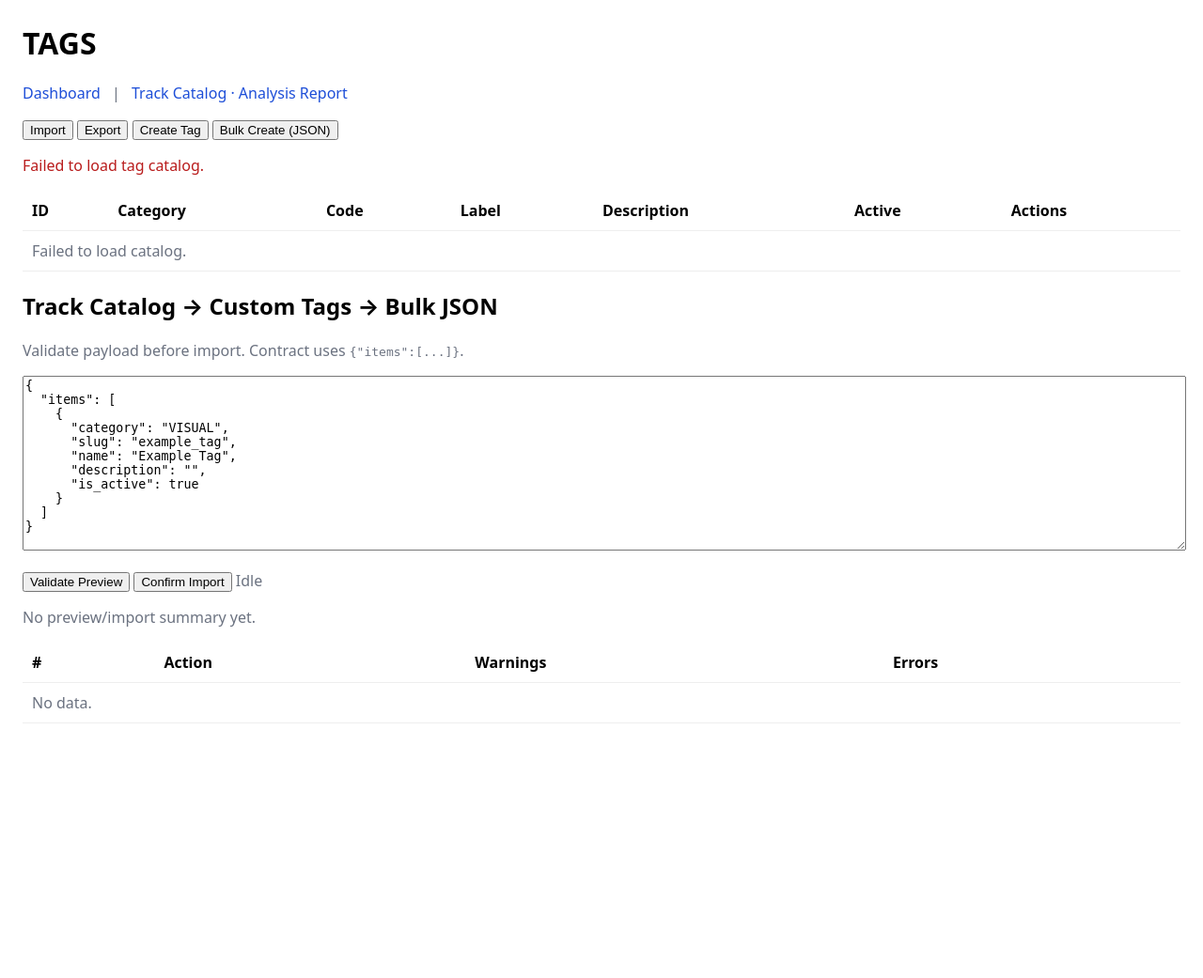
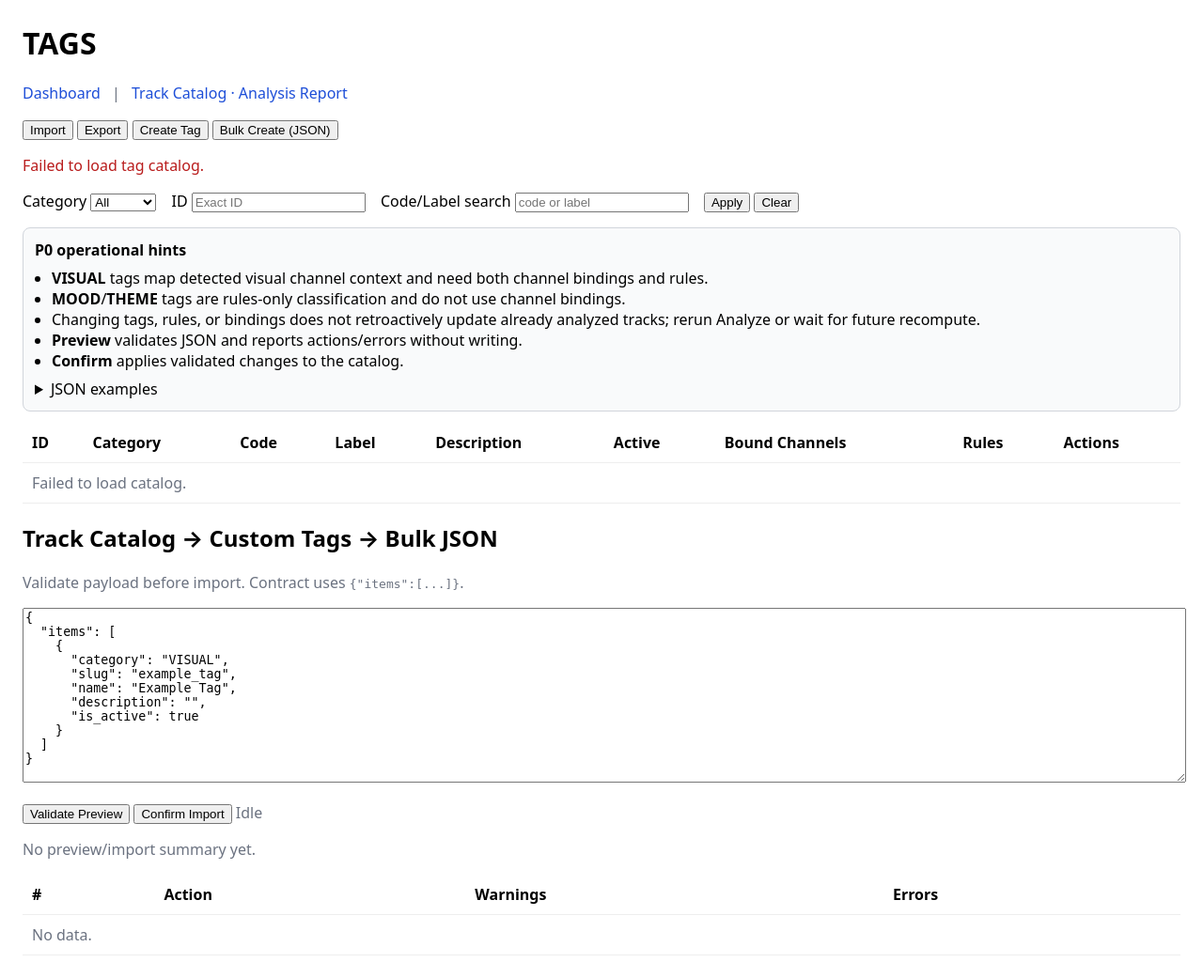
Before and after one commit to MindDevastation/factory-vm, a FastAPI app: template services/factory_api/templates/tags.html in a window 1280 px wide. Shown: the whole page at 94% size. Before the commit the page ends 770 px from the top, so only its background shows below. Run offline with FastAPI, Linux system fonts and the light colour scheme; the template is opened without the code that fills it, so the values that code supplies are empty.

Commit message:
Upgrade custom tags page table with filters and operational hints

```diff
--- a/services/factory_api/templates/tags.html
+++ b/services/factory_api/templates/tags.html
@@ -15,6 +15,57 @@
 </p>
 <p class="muted" id="tags-note">Loading tag catalog...</p>
 
+<p>
+  <label>Category
+    <select id="tags-filter-category">
+      <option value="">All</option>
+      <option value="VISUAL">VISUAL</option>
+      <option value="MOOD">MOOD</option>
+      <option value="THEME">THEME</option>
+    </select>
+  </label>
+  <label style="margin-left:12px;">ID
+    <input type="number" id="tags-filter-id" min="1" placeholder="Exact ID">
+  </label>
+  <label style="margin-left:12px;">Code/Label search
+    <input type="search" id="tags-filter-q" placeholder="code or label">
+  </label>
+  <button type="button" id="tags-filter-apply-btn" style="margin-left:12px;">Apply</button>
+  <button type="button" id="tags-filter-clear-btn">Clear</button>
+</p>
+
+<div style="border:1px solid #d1d5db; padding:12px; border-radius:8px; margin:12px 0; background:#f9fafb;">
+  <p style="margin:0 0 8px 0;"><strong>P0 operational hints</strong></p>
+  <ul style="margin:0 0 8px 18px; padding:0;">
+    <li><strong>VISUAL</strong> tags map detected visual channel context and need both channel bindings and rules.</li>
+    <li><strong>MOOD</strong>/<strong>THEME</strong> tags are rules-only classification and do not use channel bindings.</li>
+    <li>Changing tags, rules, or bindings does not retroactively update already analyzed tracks; rerun Analyze or wait for future recompute.</li>
+    <li><strong>Preview</strong> validates JSON and reports actions/errors without writing.</li>
+    <li><strong>Confirm</strong> applies validated changes to the catalog.</li>
+  </ul>
+  <details>
+    <summary>JSON examples</summary>
+    <pre style="white-space:pre-wrap; margin:8px 0 0 0;">{
+  "items": [
+    {
+      "category": "VISUAL",
+      "slug": "high_energy_scene",
+      "name": "High Energy Scene",
+      "description": "Fast motion and bright visuals",
+      "is_active": true
+    },
+    {
+      "category": "MOOD",
+      "slug": "uplifting",
+      "name": "Uplifting",
+      "description": "Positive, energetic emotional tone",
+      "is_active": true
+    }
+  ]
+}</pre>
+  </details>
+</div>
+
 <table id="tags-table">
   <thead>
     <tr>
@@ -24,11 +75,13 @@
       <th>Label</th>
       <th>Description</th>
       <th>Active</th>
+      <th>Bound Channels</th>
+      <th>Rules</th>
       <th>Actions</th>
     </tr>
   </thead>
   <tbody id="tags-tbody">
-    <tr><td colspan="7" class="muted">Loading...</td></tr>
+    <tr><td colspan="9" class="muted">Loading...</td></tr>
   </tbody>
 </table>
 
@@ -104,6 +157,11 @@
   const exportBtn = document.getElementById('tags-export-btn');
   const createBtn = document.getElementById('tags-create-btn');
   const bulkBtn = document.getElementById('tags-bulk-create-btn');
+  const filterCategory = document.getElementById('tags-filter-category');
+  const filterId = document.getElementById('tags-filter-id');
+  const filterQ = document.getElementById('tags-filter-q');
+  const filterApplyBtn = document.getElementById('tags-filter-apply-btn');
+  const filterClearBtn = document.getElementById('tags-filter-clear-btn');
 
   const editorModal = document.getElementById('tag-editor-modal');
   const editorTitle = document.getElementById('tag-editor-title');
@@ -252,17 +310,47 @@
     }
   }
 
+  function currentFilters() {
+    const params = new URLSearchParams();
+    const category = String(filterCategory.value || '').trim().toUpperCase();
+    const idRaw = String(filterId.value || '').trim();
+    const q = String(filterQ.value || '').trim();
+    if (category) {
+      params.set('category', category);
+    }
+    if (idRaw) {
+      params.set('tag_id', idRaw);
+    }
+    if (q) {
+      params.set('q', q);
+    }
+    return params;
+  }
+
+  function bindingsSummary(tag) {
+    if (tag.category !== 'VISUAL') {
+      return '—';
+    }
+    const bindings = Array.isArray(tag.bindings) ? tag.bindings : [];
+    if (bindings.length === 0) {
+      return 'No bindings';
+    }
+    return bindings.map((binding) => binding.channel_slug).join(', ');
+  }
+
   async function loadCatalog() {
     setNote('Loading tag catalog...');
     try {
-      const r = await apiFetch('/track-catalog/custom-tags/catalog');
+      const query = currentFilters().toString();
+      const endpoint = '/track-catalog/custom-tags' + (query ? ('?' + query) : '');
+      const r = await apiFetch(endpoint);
       const body = await r.json();
       if (!r.ok) {
         throw new Error((body.error && body.error.message) || 'Failed to load tag catalog.');
       }
       const tags = Array.isArray(body.tags) ? body.tags : [];
       if (tags.length === 0) {
-        tbody.innerHTML = '<tr><td colspan="7" class="muted">Catalog is empty.</td></tr>';
+        tbody.innerHTML = '<tr><td colspan="9" class="muted">Catalog is empty.</td></tr>';
         setNote('Catalog loaded (0 tags).');
         return;
       }
@@ -274,12 +362,14 @@
           '<td>' + esc(tag.label) + '</td>' +
           '<td>' + esc(tag.description || '') + '</td>' +
           '<td>' + esc(tag.is_active) + '</td>' +
+          '<td>' + esc(bindingsSummary(tag)) + '</td>' +
+          '<td>' + esc(tag.rules_summary || 'No rules') + '</td>' +
           '<td><button type="button" class="tag-edit-btn" data-tag-id="' + esc(tag.id) + '">Edit</button></td>' +
         '</tr>'
       )).join('');
       setNote('Catalog loaded (' + tags.length + ' tags).');
     } catch (error) {
-      tbody.innerHTML = '<tr><td colspan="7" class="muted">Failed to load catalog.</td></tr>';
+      tbody.innerHTML = '<tr><td colspan="9" class="muted">Failed to load catalog.</td></tr>';
       setNote(error && error.message ? error.message : 'Failed to load tag catalog.', true);
     }
   }
@@ -446,6 +536,19 @@
   document.getElementById('tags-bulk-cancel').addEventListener('click', () => bulkModal.close());
   bulkPreviewBtn.addEventListener('click', () => runBulkJsonRequest('preview'));
   bulkConfirmBtn.addEventListener('click', () => runBulkJsonRequest('confirm'));
+  filterApplyBtn.addEventListener('click', loadCatalog);
+  filterClearBtn.addEventListener('click', () => {
+    filterCategory.value = '';
+    filterId.value = '';
+    filterQ.value = '';
+    loadCatalog();
+  });
+  filterQ.addEventListener('keydown', (event) => {
+    if (event.key === 'Enter') {
+      event.preventDefault();
+      loadCatalog();
+    }
+  });
 
   bulkJsonEditor.value = JSON.stringify({
     items: [
```
